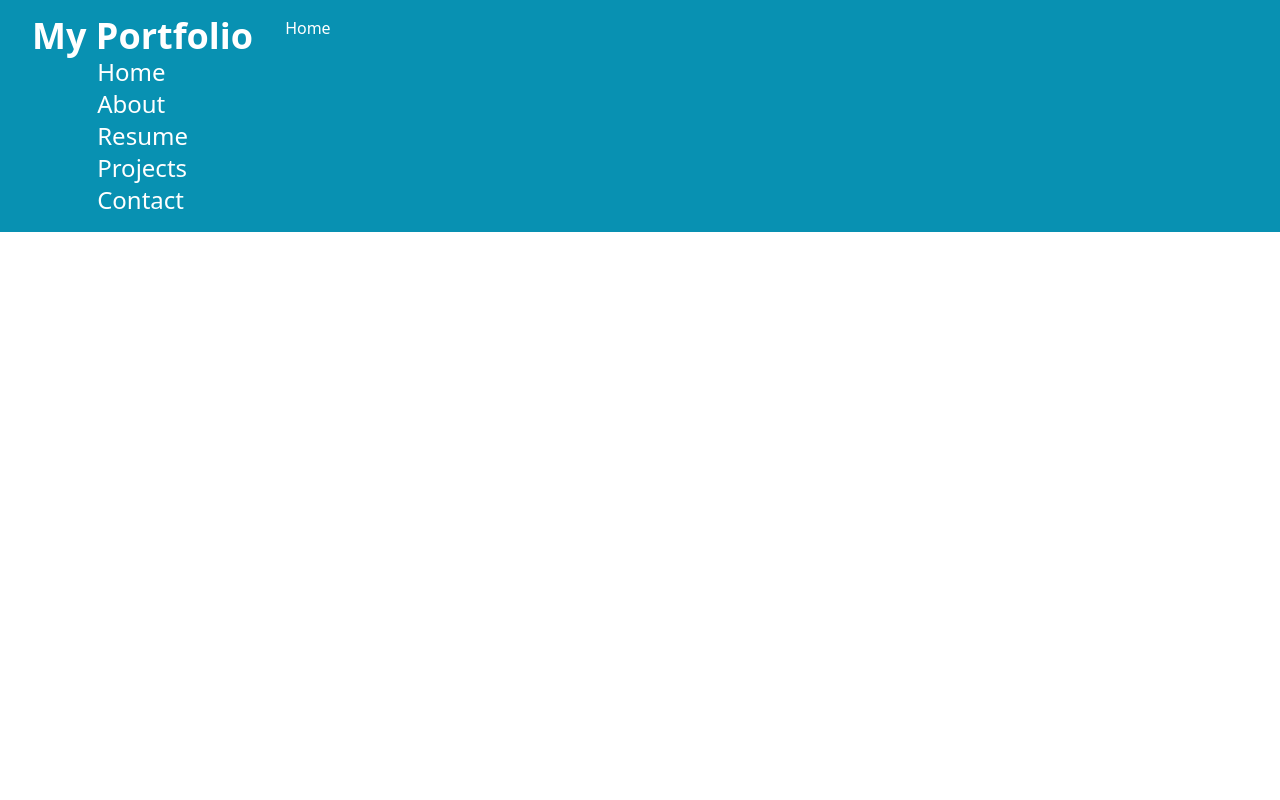
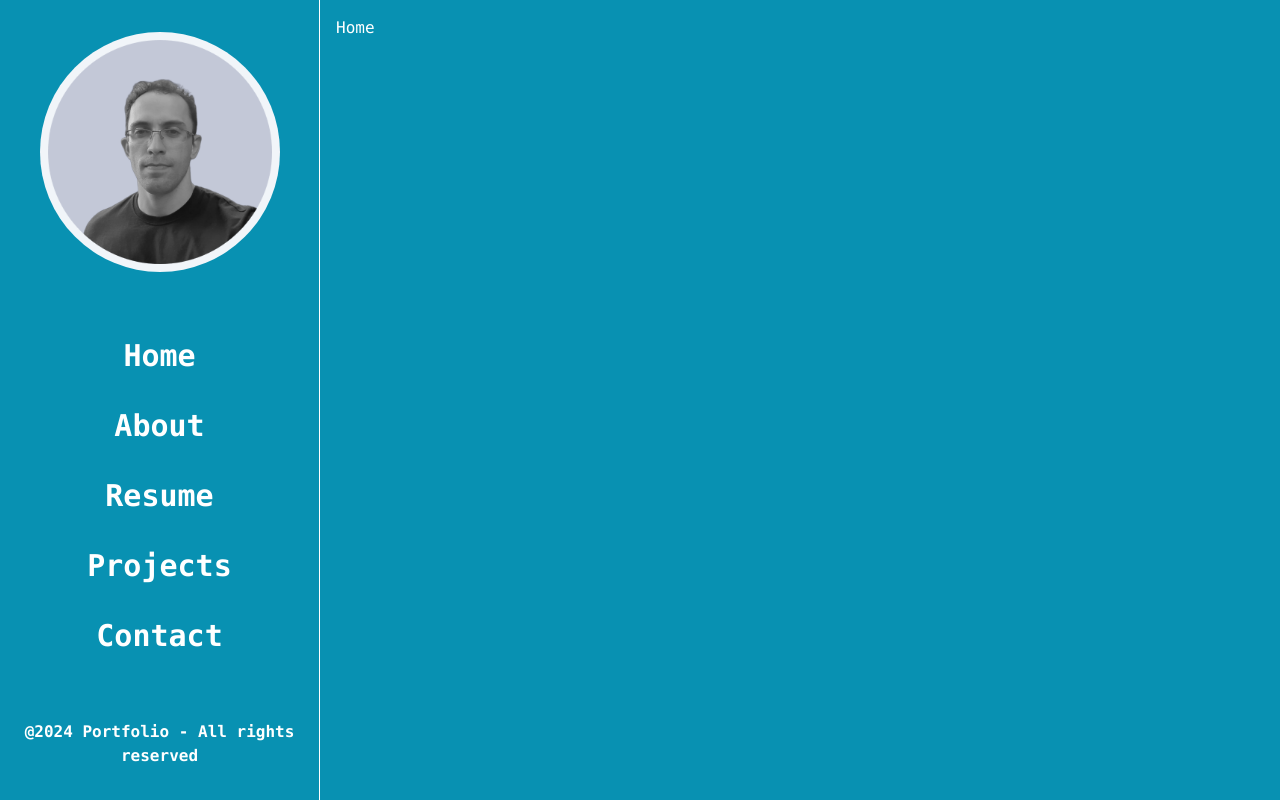
Before and after one commit to Tiago-devop/portfolio, a React (Vite) app: page / in a window 1280 px wide. Built offline with nearby package versions, Linux system fonts and the light colour scheme.

Commit message:
feat: styling the layout

```diff
--- a/src/pages/Layout.tsx
+++ b/src/pages/Layout.tsx
@@ -1,18 +1,22 @@
 import { Outlet, Link } from 'react-router-dom';
+import picture from '../assets/profile-pic.png'
 
 export default function Layout() {
   return (
     <>
-      <div className="container flex mx-auto px-4 bg-cyan-600 text-white">
-        <nav className="flex flex-col items-center justify-between p-4">
-          <h1 className="text-4xl font-bold">My Portfolio</h1>
-          <div className="flex flex-col text-2xl">
+      <div className="container min-h-screen flex mx-auto bg-cyan-600 text-white font-mono">
+        <nav className="flex flex-col items-center justify-around min-h-screen box-border border-r border-white w-80 p-4">
+          <div className='flex items-center justify-center rounded-full bg-slate-100 h-60 w-60'>
+            <img src={picture} alt="profile" className="object-cover h-56 w-56" />
+          </div>
+          <div className="flex flex-col w-full justify-evenly items-center text-3xl font-semibold h-96">
             <Link to="/">Home</Link>
             <Link to="about">About</Link>
             <Link to="resume">Resume</Link>
             <Link to="projects">Projects</Link>
             <Link to="contact">Contact</Link>
           </div>
+          <footer className="w-full text-center text-white font-mono font-semibold"><p>@2024 <b className='text-white font-mono font-semibold'>Portfolio - All rights reserved</b></p></footer>
         </nav>
 
         <div className="p-4">
```
Also changed, not shown: src/pages/Home.tsx (+36 -0 lines), src/assets/profile-pic.png (added).
